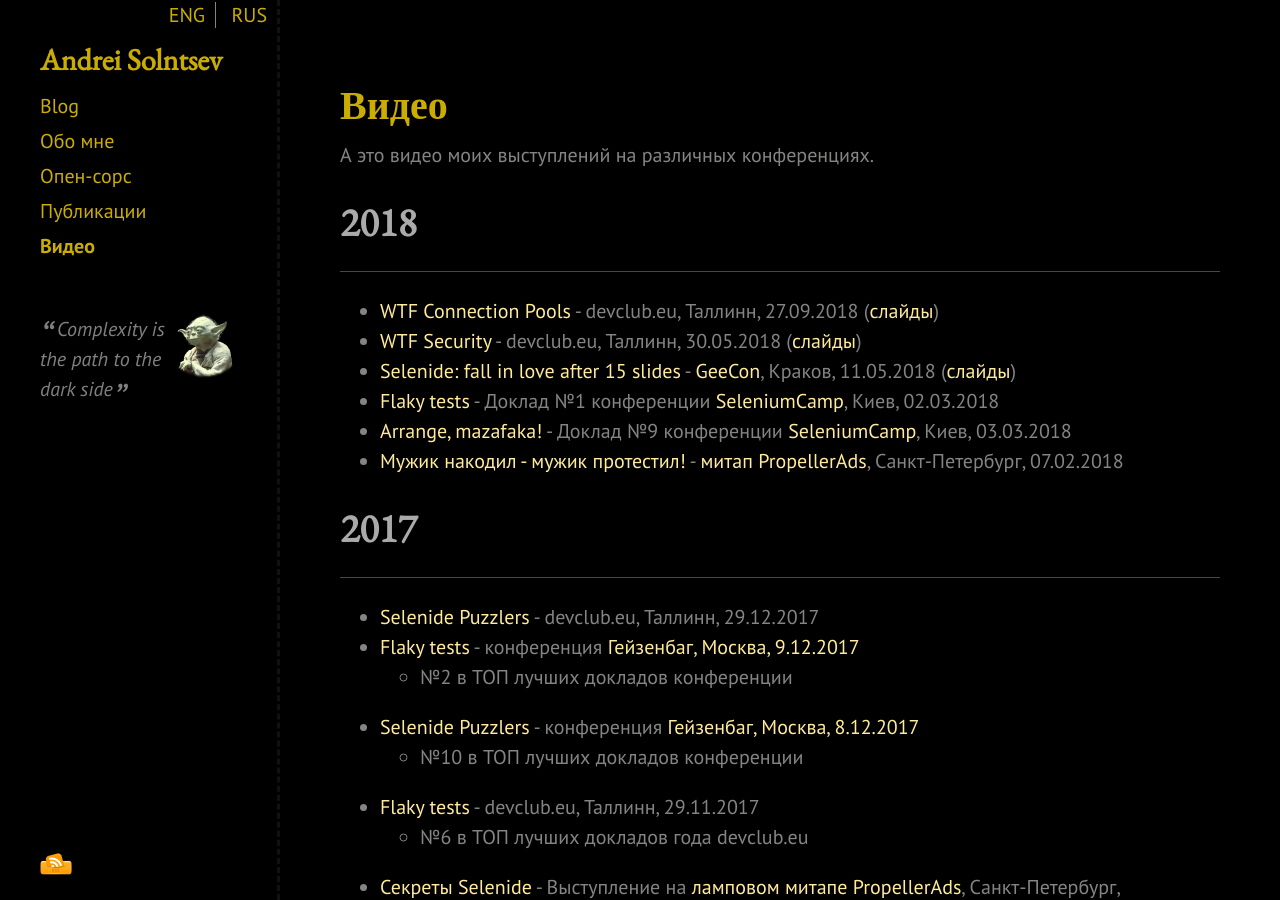
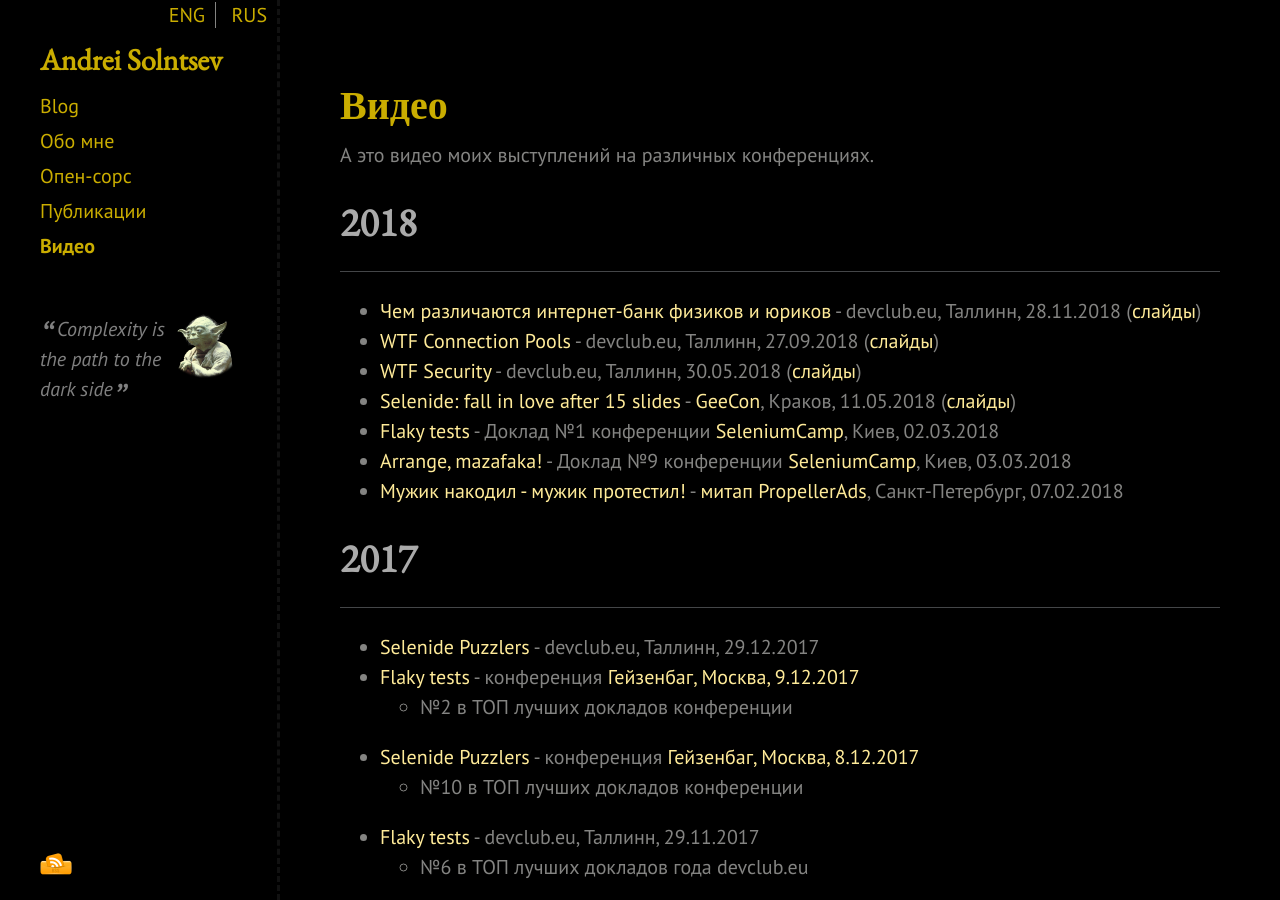
Before and after one commit to asolntsev/asolntsev.github.io, a Jekyll site: the page built from ru/video.md, in a window 1280 px wide and 900 px high. Built offline with Jekyll 4.4.1, drawn with Linux system fonts in a browser that asks for light colours; nearby versions of some CDN libraries.

Commit message:
add "private vs corporate" video from devclub.eu

```diff
--- a/ru/video.md
+++ b/ru/video.md
@@ -9,6 +9,7 @@
 # 2018
 * * *
 
+* [Чем различаются интернет-банк физиков и юриков](https://www.youtube.com/watch?v=BB-HCwQZj8Y) - devclub.eu, Таллинн, 28.11.2018 ([слайды](https://docs.google.com/presentation/d/16DnsGBWMkSwKX1wgOA-NMkIcUv563PcYKeKq-1vvWlM/edit?usp=sharing))
 * [WTF Connection Pools](https://www.youtube.com/watch?v=xiBd5kTOoYo) - devclub.eu, Таллинн, 27.09.2018 ([слайды](https://docs.google.com/presentation/d/1y_fWAjIfzJXo5K3U1rnEjD7mz792ScMcJb-NeLLBKfU/edit?usp=sharing))
 * [WTF Security](https://www.youtube.com/watch?v=z-aEjd22BGU) - devclub.eu, Таллинн, 30.05.2018 ([слайды](https://docs.google.com/presentation/d/1wdqFRWdNRJxvr5HKubqlnDIiQbTALKORMDOJovrH_tU/edit?usp=sharing))
 * [Selenide: fall in love after 15 slides](https://www.youtube.com/watch?v=o6AEfW39f0Y) - [GeeCon](https://2018.geecon.org/schedule-day3/), Краков, 11.05.2018 ([слайды](https://docs.google.com/presentation/d/1kuzqR8JGnVKIs2r0Bm83LdOfbZkSkoR93f1c8wd26ns/edit?usp=sharing))
```
